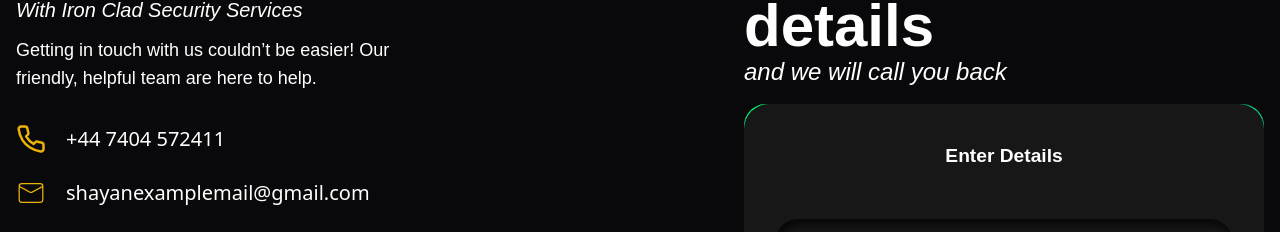
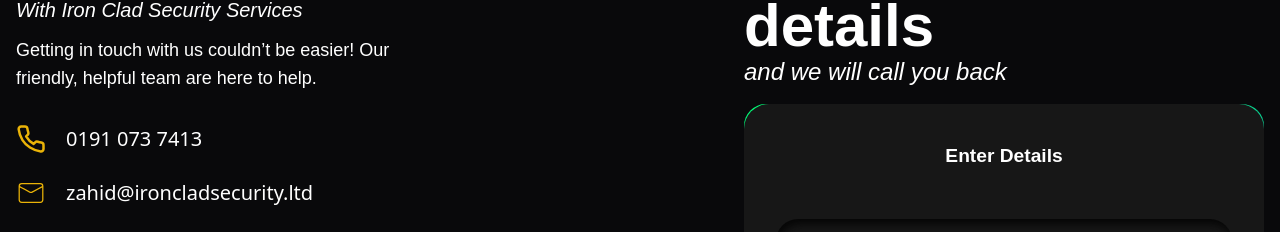
Before and after one commit to ahmed0234/IronCladSecurityServices, a React (Vite) app: page / in a window 1280 px wide. Shown: the part 3856-4088 px from the top of the page. Built offline with nearby package versions, Linux system fonts and the light colour scheme; a web font is replaced by a local one.

Commit message:
updation on contact component

```diff
--- a/src/Components/Contact.jsx
+++ b/src/Components/Contact.jsx
@@ -63,14 +63,14 @@
           <div className="Details mt-8 flex flex-col gap-6">
             <div className="FirstContact flex  items-center gap-5">
               <FiPhone className="text-yellow-500 text-3xl" />
-              <h2 className="text-xl">+44 7404 572411</h2>
+              <h2 className="text-xl">0191 073 7413</h2>
             </div>
             <div className="FirstContact flex  items-center gap-5">
               <CiMail className="text-yellow-500 text-3xl" />
-              <h2 className="text-xl">shayanexamplemail@gmail.com</h2>
+              <h2 className="text-xl">zahid@ironcladsecurity.ltd</h2>
             </div>
             <div className="Socials flex gap-6">
-              <a href="#">
+              <a href="https://www.facebook.com/profile.php?id=61563022947408" target="_blank">
                 <div className="bg-zinc-800 p-4 rounded-full inline-block hover:scale-125 transition-all duration-300 ease-in-out">
                   <FaFacebookF className="text-yellow-500 text-xl" />
                 </div>
```
